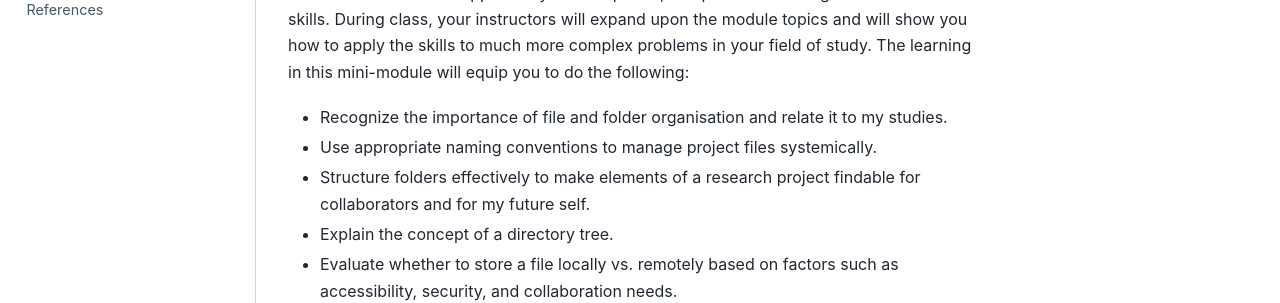
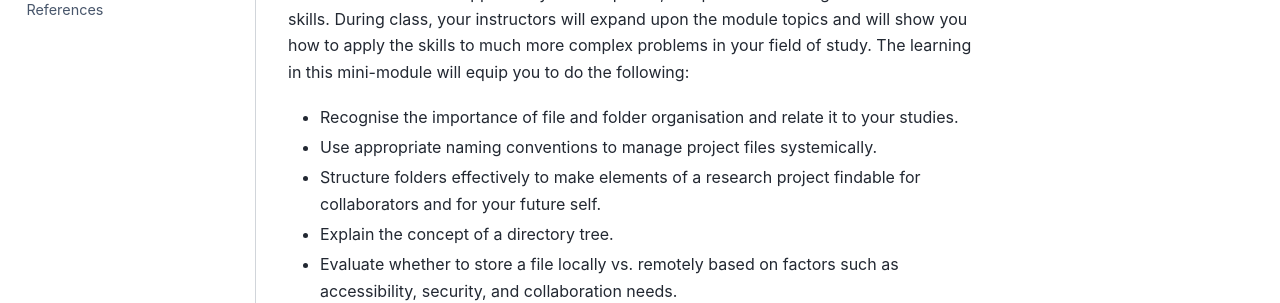
Before and after one commit to Enielen/files-and-folders, a Jupyter Book: the page built from book/part1/part1.md, in a window 1280 px wide and 900 px high. Shown: the part 349-652 px from the top of the window. Built offline with Jupyter Book 1.0.4 settings and Sphinx 7.4.7 and the Sphinx Book theme 1.1.4, drawn with Linux system fonts in a browser that asks for light colours; comment, search, counter and statistics services are not loaded.

Commit message:
1a grammar edits

```diff
--- a/book/part1/part1.md
+++ b/book/part1/part1.md
@@ -6,11 +6,11 @@
 
 This mini module is an opportunity for self-paced, independent learning in several core skills. During class, your instructors will expand upon the module topics and will show you how to apply the skills to much more complex problems in your field of study. The learning in this mini-module will equip you to do the following:
 
-- Recognize the importance of file and folder organisation and relate it to my studies.
+- Recognise the importance of file and folder organisation and relate it to your studies.
 
 - Use appropriate naming conventions to manage project files systemically.
 
-- Structure folders effectively to make elements of a research project findable for collaborators and for my future self.
+- Structure folders effectively to make elements of a research project findable for collaborators and for your future self.
 
 - Explain the concept of a directory tree.
 
```
